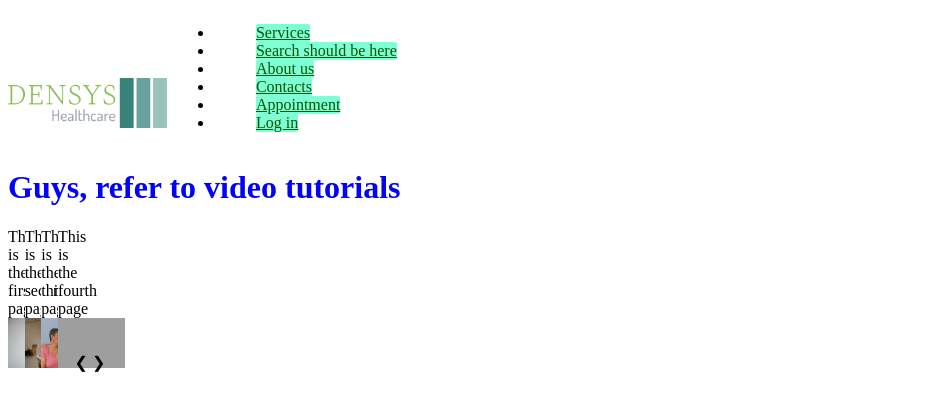
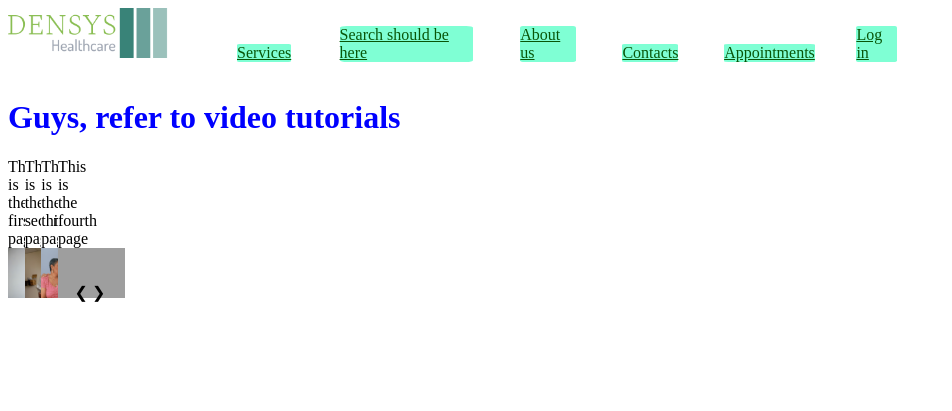
Before and after one commit to jaranohaal/Densys.me, a Django app: page / in a window 1280 px wide. Shown: the top 411 px of the page, without its empty margins (0-952 px from the left). Run offline with Django 3.2, Linux system fonts and the light colour scheme; grey boxes are pictures that could not be loaded.

Commit message:
ne navbar

```diff
--- a/static/styles/navbar.css
+++ b/static/styles/navbar.css
@@ -1,35 +1,26 @@
-h1{
-    color: blue;
-    background: white;
-
-  }
-  body{
-    background: white;
-  }
-  div{
-    background: white;
-    display: inline-block;
-    width: 10%;
-  }
-  img{
-
-    height: 50px;
-  }
+*{
+  box-sizing: border-box;
+  margin: 0
+  padding:0
+  background-color: black
+}
   #header{
+    background-color: black
     display:flex;
     justify-content:space-between;
     align-items:center;
-    padding:10px;
+    padding:30px 10px;
   }
   nav a{
     display: inline-block;
-    color: rgb(8, 86, 8);
+    color: black;
     border-radius: 5%;
-    height:22%;
-    background: aquamarine;
+
+    background: white;
     margin-left: 5%;
   }
-  nav{
-    width: 69%;
+
+  .nav_links li{
     display: inline-block;
+    padding: 0px 20px
   }
--- a/templates/navbar.html
+++ b/templates/navbar.html
@@ -3,14 +3,14 @@
 <html>
 
     <head>
-        <link rel='stylesheet' type='text/css' media='screen' href="{% static 'styles\main.css' %}">
+        <link rel='stylesheet' type='text/css' media='screen' href="{% static 'styles\navbar.css' %}">
     </head>
     <body>
       <!--! <div id="logo" >
           <img class="logo" src="{%static 'logo.png'%}"></img>
       </div>
     -->
-          <header id="header">
+          <header class="header">
             <img class="logo" src="{%static 'logo.png'%}"></img>
                 <nav>
                     <ul class = "nav_links">
@@ -18,7 +18,7 @@
                         <li><a href="#">Search should be here</a></li>
                         <li><a href="#">About us</a></li>
                         <li><a href="#">Contacts</a></li>
-                        <li><a href="#">Appointment</a></li>
+                        <li><a href="#">Appointments</a></li>
                         <li><a href="#">Log in</a></li>
                       </ul>
                  </nav>
```
Also changed, not shown: static/styles/main.css (line endings or trailing spaces), templates/index.html (line endings or trailing spaces).
